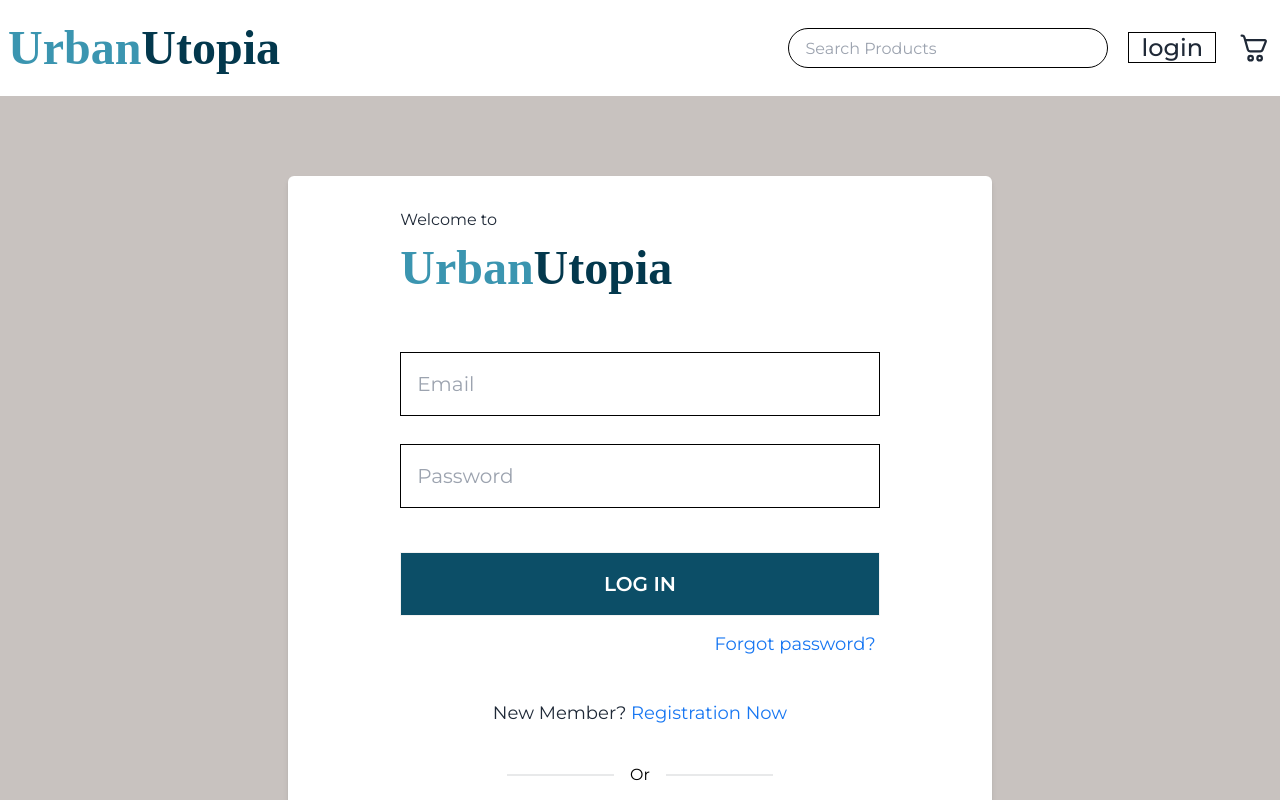
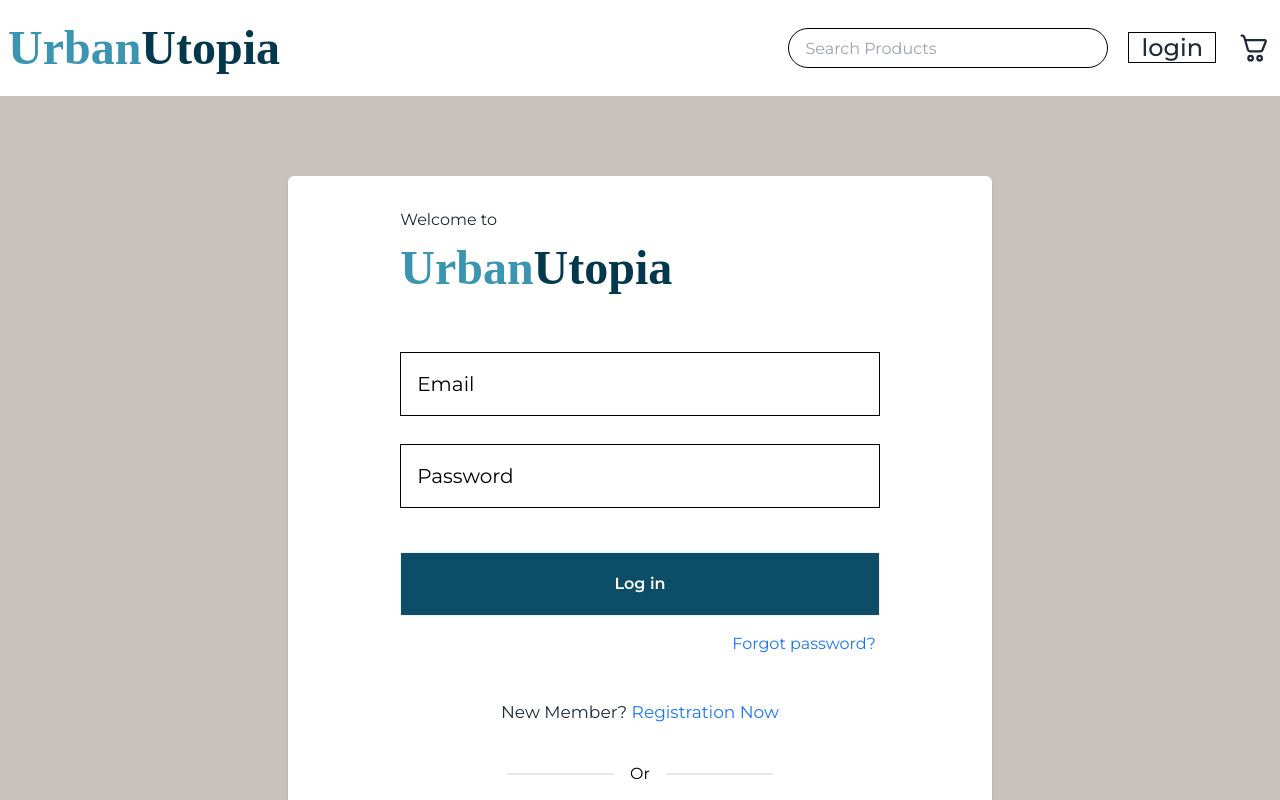
Before and after one commit to Ronnie038/fashion, a React (Vite) app: page /login in a window 1280 px wide. Shown: the top 800 px of the page. Built offline with nearby package versions, Linux system fonts and the light colour scheme; some icons are missing; a web font is replaced by a local one.

Commit message:
password eye icon set

```diff
--- a/src/pages/LoginPage/LoginPage.jsx
+++ b/src/pages/LoginPage/LoginPage.jsx
@@ -22,19 +22,20 @@ const LoginPage = () => {
                                     </Link>
                                 </div>
                                 <div className="form-control">
-                                    <input type="email" required placeholder="Email" className="input input-bordered h-16 rounded-none border-black text-black text-xl" />
+                                    <input type="email" required placeholder="Email" className="input placeholder-black input-bordered h-16 rounded-none border-black text-black text-xl" />
                                 </div>
-                                <div className="form-control">
-                                    <input type="password" required placeholder="Password" className="input h-16 rounded-none input-bordered border-black text-black text-xl" />
+                                <div className="form-control relative">
+                                    <input type="password" required placeholder="Password" className="placeholder-black input h-16 rounded-none input-bordered border-black text-black text-xl placeholder-dots" />
+                                    <div className='absolute right-5 top-5'><Icon icon="mdi:eye-off" className='text-3xl' /></div>
                                 </div>
                                 <div className="form-control mt-10">
-                                    <input type="submit" value='Log in' className='btn bg-[#0C4E67] text-white mt-4 text-xl h-16 rounded-none hover:bg-[#3B95B0]' />
+                                    <input type="submit" value='Log in' className='btn bg-[#0C4E67] text-white mt-4 normal-case text-[16px] h-16 rounded-none hover:bg-[#3B95B0]' />
                                     <label className="label flex justify-end">
-                                        <Link href="#" className="label-text-alt link link-hover text-[18px] my-3 text-[#1877F2]">Forgot password?</Link>
+                                        <Link href="#" className="label-text-alt link link-hover text-[16px] my-3 text-[#1877F2]">Forgot password?</Link>
                                     </label>
                                 </div>
                                 <div className='text-center px-20'>
-                                    <p className='text-[18px]'>New Member? <Link className=' text-[#1877F2]'>Registration Now</Link></p>
+                                    <p className='text-[17px]'>New Member? <Link className=' text-[#1877F2]'>Registration Now</Link></p>
                                     <div className="divider w-10/12 mx-auto text-black pt-8">Or</div>
                                 </div>
                                 <div className='flex flex-wrap gap-5 justify-between  my-8'>
```
